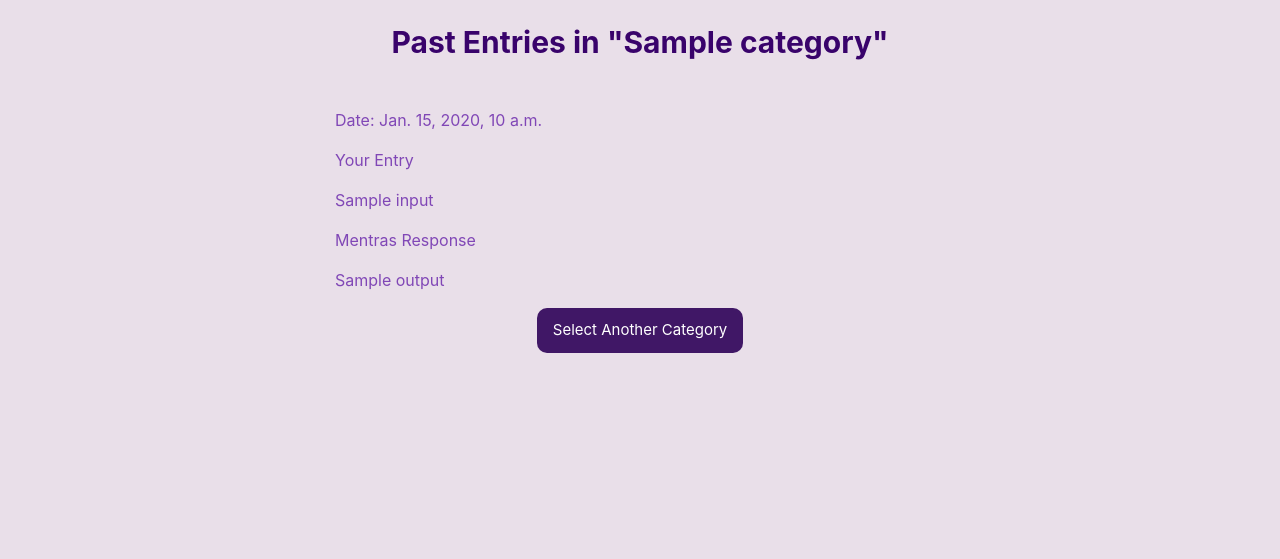
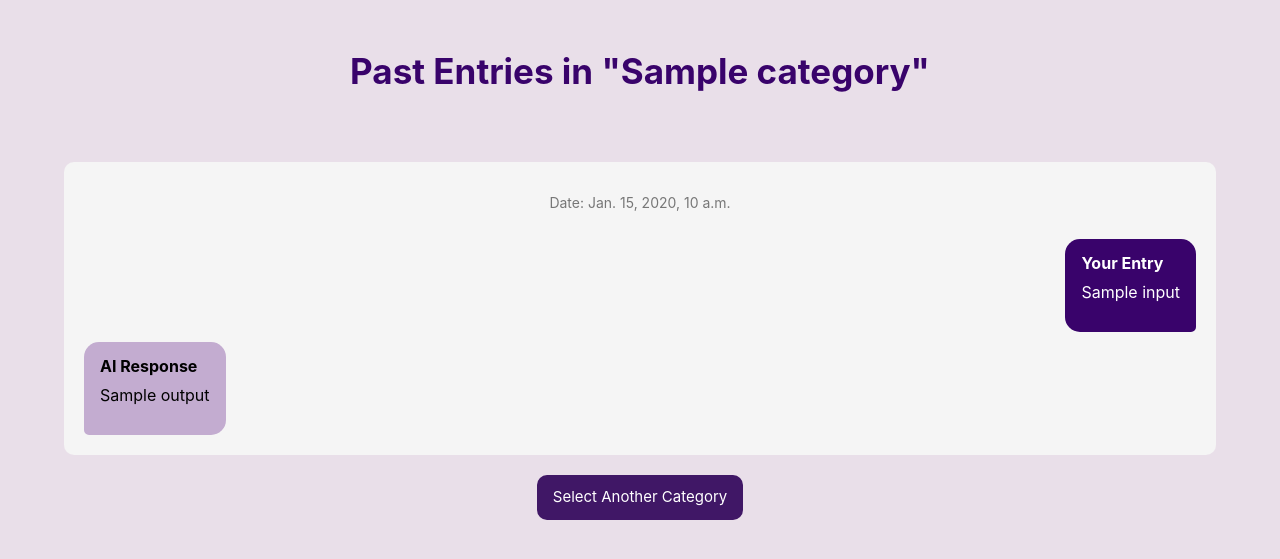
Before and after one commit to steph-xue/mentra, a Django app: template Application/templates/application/history-render.html in a window 1280 px wide. Shown: the top 559 px of the page. Run offline with Django 5.2, Linux system fonts and the light colour scheme; the template is opened without the code that fills it: most values are stand-ins (such as "Sample title", 1, 10 or a date in 2020); some libraries are stand-ins or nearby versions.

Commit message:
add history and fix styling

```diff
--- a/Application/static/application/styles.css
+++ b/Application/static/application/styles.css
@@ -140,7 +140,6 @@ html, body {
     left: 200px;
 }
 
-
 .nav-title-container {
     position: absolute;
     top: 1px; /* Adjust top positioning */
@@ -276,13 +275,6 @@ input[type="radio"] {
     mix-blend-mode: multiply;
 }
 
-.journal-entries {
-  color: var(--secondary-color);
-  border-radius: 20%;
-  border-color: black;
-  border-width: 5px;
-}
-
 .history-header {
     display: flex;
     flex-direction: row;
@@ -385,3 +377,55 @@ input[type="radio"] {
 .mascot3 {
     width: 150px;
 }
+
+.journal-entry-container {
+    display: flex;
+    flex-direction: column;
+    gap: 20px; /* Space between messages */
+    width: 90vw;
+    margin: 20px auto;
+    padding: 20px;
+    background-color: #f5f5f5;
+    border-radius: 10px;
+    overflow-y: auto;
+}
+
+.journal-entry {
+    display: flex;
+    flex-direction: column;
+    gap: 10px;
+}
+
+.journal-entry-section-input {
+    align-self: flex-end;
+    max-width: 100%;
+    background-color: var(--primary-color);
+    color: white;
+    padding: 12px 16px;
+    border-radius: 15px;
+    border-bottom-right-radius: 5px;
+    word-wrap: break-word;
+}
+
+.journal-entry-section-output {
+    align-self: flex-start;
+    max-width: 100%;
+    background-color: #c3acd0;
+    color: black;
+    padding: 12px 16px;
+    border-radius: 15px;
+    border-bottom-left-radius: 5px;
+    word-wrap: break-word;
+}
+
+.journal-date {
+    text-align: center;
+    font-size: 14px;
+    color: #777;
+    margin-top: 10px;
+}
+
+.journal-entry-title {
+    font-weight: bold;
+    margin-bottom: 5px;
+}
--- a/Application/templates/application/history-render.html
+++ b/Application/templates/application/history-render.html
@@ -1,23 +1,22 @@
 {% extends "application/layout.html" %}
 
 {% block body %}
-<div class="col-6 offset-3 mt-4">
-    <h3 class="create-title text-center">Past Entries in "{{ category.category_name }}"</h3>
+    <div>
+        <h3 class="history-title text-center">Past Entries in "{{ category.category_name }}"</h3>
 
-    <!-- List of Past Journal Entries -->
-    <div class="journal-entries">
+        <div class="journal-entry-container">
             {% for entry in journal_entries %}
             <div class="journal-entry">
                 <p class="journal-date">Date: {{ entry.date_time }}</p>
 
-            <div class="journal-entry-section">
+                <div class="journal-entry-section-input">
                     <p class="journal-entry-title">Your Entry</p>
-                <p>{{ entry.input }}</p>
+                    <p class="journal-entry-text">{{ entry.input }}</p>
                 </div>
 
-            <div class="journal-entry-section">
-                <p class="journal-entry-title">Mentras Response</p>
-                <p>{{ entry.output }}</p>
+                <div class="journal-entry-section-output">
+                    <p class="journal-entry-title">AI Response</p>
+                    <p class="journal-entry-text">{{ entry.output }}</p>
                 </div>
             </div>
             {% empty %}
```
Also changed, not shown: Application/templates/application/layout.html (+5 -5 lines), Application/templates/application/history-category.html (indentation only), db.sqlite3. Lines whose indentation alone changed are shown as unchanged.
